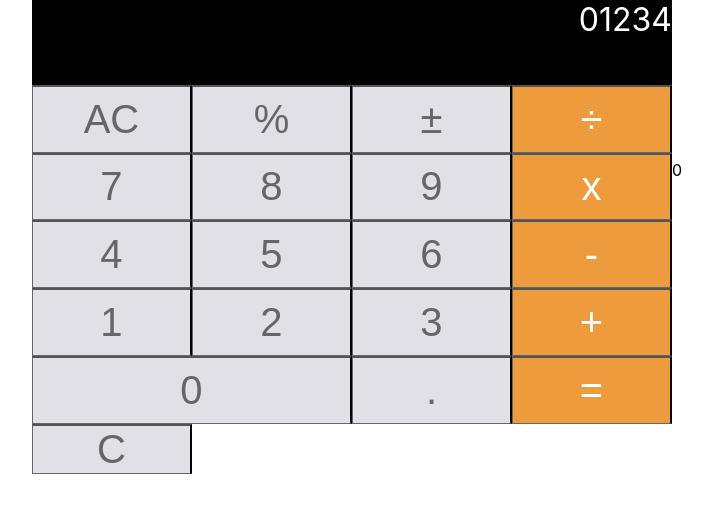
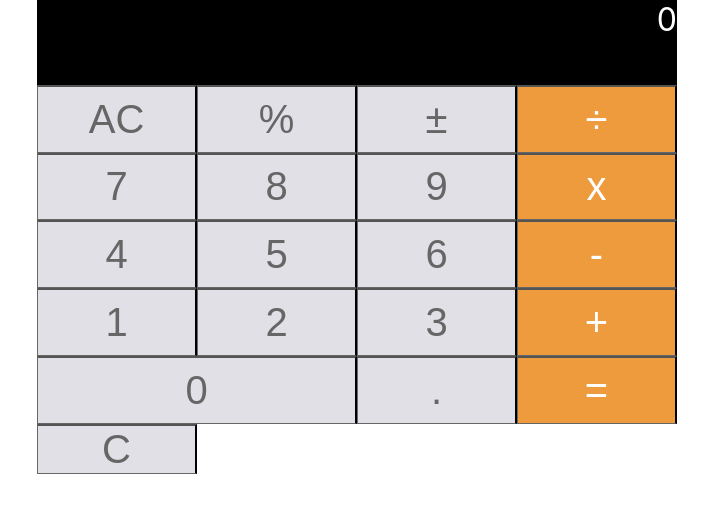
Before and after one commit to benstone1/Pursuit-Core-Web-React-Calculator-Lab, a React (Create React App) app in the folder calculator-app/: page / in a window 1280 px wide. Shown: the top 512 px of the page, without its empty margins (283-995 px from the left). Built offline with nearby package versions, Linux system fonts and the light colour scheme.

Commit message:
added sub and division function

```diff
--- a/calculator-app/src/App.js
+++ b/calculator-app/src/App.js
@@ -5,61 +5,106 @@ class App extends React.Component {
   constructor() {
     super();
     this.state = {
-      num1:'',
-      num2:'',
+      num1: '',
+      num2: '',
       result: 0,
-      method: ''
+      method: null
     }
   }
+  allClearClick = () => {
+    this.setState({
+      num1: '',
+      num2: '',
+      result: 0,
+      method: null
+    })
+  }
   addClick = () => {
-
     this.setState({
-      operation: 'addition',
+      method: 'addition'
+    })
+  }
+  subClick = () => {
+    this.setState({
+      method: 'subtraction',
 
     })
   }
+  divClick = () => {
+      this.setState({
+        method: 'division',
+
+      })
+  }
   equalsClick = () => {
-    let {num1, num2, operation} = this.state
-    if (operation === 'addition') {
+    let { num1, num2, method } = this.state
+    if (method === 'addition') {
       this.setState({
         result: parseInt(num1) + parseInt(num2)
       })
+    } else if(method === 'subtraction'){
+      this.setState({
+        result: parseInt(num1) - parseInt(num2)
+      })}
+      else if(method === 'division') {
+        if (num2 === 0){
+          this.setState({
+            result: 'ERROR'
+          })
+        }
+        else{
+        this.setState({
+          result: parseInt(num1) / parseInt(num2)
+        })
+      }
     }
+    }
+
+  numberClick = (element) => {
+    let {num1, num2, method} = this.state;
+    if(method === null){
+    this.setState({
+      num1: num1 + element.target.value
+    })
+  } else{
+    this.setState({
+      num2: num2 + element.target.value
+    })
+  }
   }
   render() {
-    let { result } = this.state
+    let { num1, result } = this.state
     return (
       <div className="App">
         <div className='calculator-whole'>
 
           <div className='stage'>
-            <h1>01234</h1>
+            <h1>{result}</h1>
             {/* <input className = 'input-stage' type = 'text'/> */}
 
           </div>
-          <button className='button' id='all-clear'>AC</button>
+          <input type='button' className='button' id='all-clear' onClick = {this.allClearClick} value='AC' />
 
-          <button className='button' id='percent'>%</button>
-          <button className='button' id='negative'>±</button>
-          <button className='button orange' id='divide'>÷</button>
-          <button className='button' id='num7'>7</button>
-          <button className='button' id='num8'>8</button>
-          <button className='button' id='num9'>9</button>
-          <button className='button orange' id='multiply'>x</button>
-          <button className='button' id='num4'>4</button>
-          <button className='button' id='num5'>5</button>
-          <button className='button' id='num6'>6</button>
-          <button className='button orange' id='subtract'>-</button>
-          <button className='button' id='num1'>1</button>
-          <button className='button' id='num2'>2</button>
-          <button className='button' id='num3'>3</button>
-          <button className='button orange' id='addition' onClick = {this.addClick}>+</button>
-          <button className='button' id='num0'>0</button>
-          <button className='button' id='decimal'>.</button>
-          <button className='button orange' id='equals' onClick = {this.equalsClick}>=</button>
-          <button className='button' id='clear'>C</button>
+          <input type='button' className='button' id='percent' value='%' />
+          <input type='button' className='button' id='negative' value='±' />
+          <input type='button' className='button orange' id='divide' onClick={this.divClick} value='÷' />
+          <input type='button' className='button' id='num7' onClick = {this.numberClick} value='7' />
+          <input type='button' className='button' id='num8' onClick = {this.numberClick} value='8' />
+          <input type='button' className='button' id='num9' onClick = {this.numberClick} value='9' />
+          <input type='button' className='button orange' id='multiply' value='x' />
+          <input type='button' className='button' id='num4' onClick = {this.numberClick} value='4' />
+          <input type='button' className='button' id='num5' onClick = {this.numberClick} value='5' />
+          <input type='button' className='button' id='num6' onClick = {this.numberClick} value='6' />
+          <input type='button' className='button orange' id='subtract' onClick={this.subClick} value='-' />
+          <input type='button' className='button' id='num1' value='1' onClick = {this.numberClick}/>
+          <input type='button' className='button' id='num2' value='2' onClick = {this.numberClick}/>
+          <input type='button' className='button' id='num3' value='3' onClick = {this.numberClick}/>
+          <input type='button' className='button orange' id='addition' onClick={this.addClick} value='+' />
+          <input type='button' className='button' id='num0' onClick = {this.numberClick} value='0' />
+          <input type='button' className='button' id='decimal' onClick = {this.numberClick} value='.' />
+          <input type='button' className='button orange' id='equals' onClick={this.equalsClick} value='=' />
+          <input type='button' className='button' id='clear' value='C' />
         </div>
-        <p>{result}</p>
       </div>
     );
   }
```
